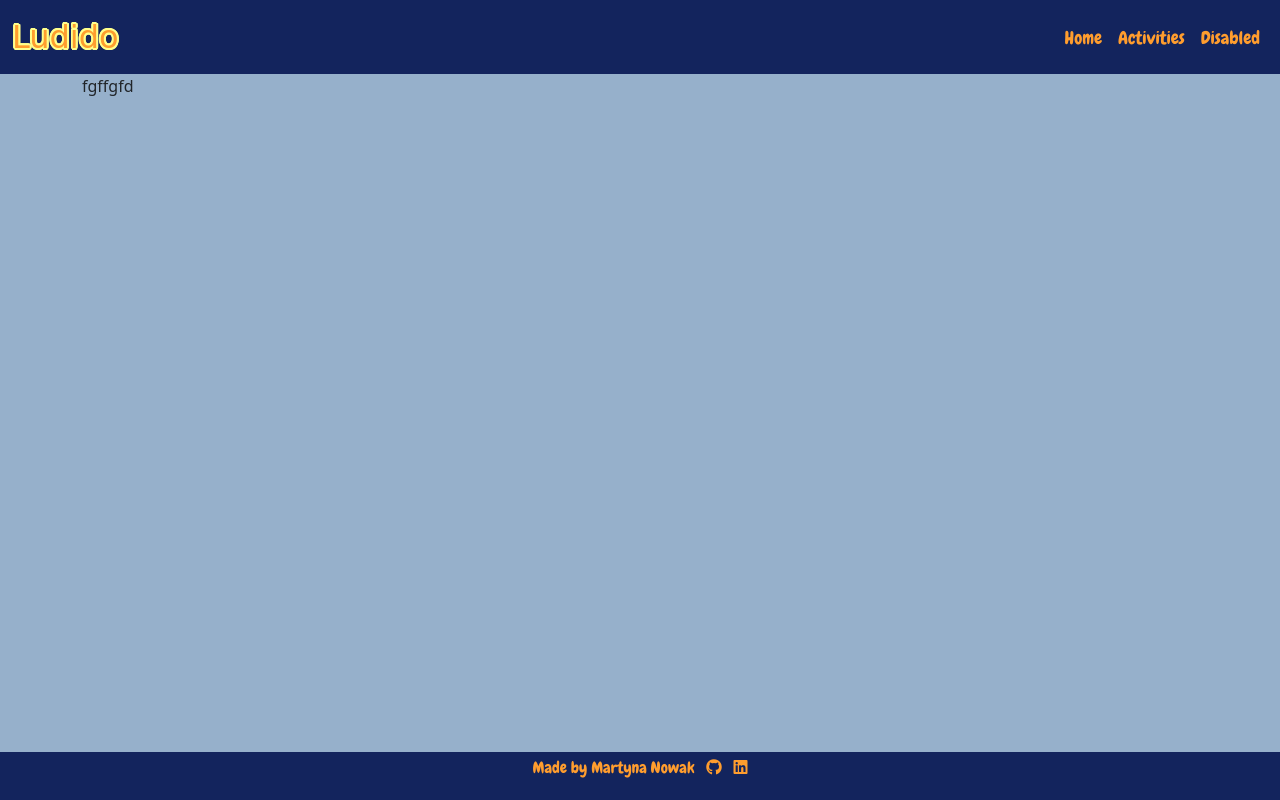
After one commit to mmnowak/mp2-ludido, a Flask app: template ludido/templates/activities.html in a window 1280 px wide. The commit adds this page. Run offline with Flask 2, Linux system fonts and the light colour scheme; the template is opened without the code that fills it, so the values that code supplies are empty; some web fonts are replaced.

Commit message:
create activities.html and index.html templates

```diff
--- a/ludido/__init__.py
+++ b/ludido/__init__.py
@@ -10,4 +10,4 @@ app.config["SQLALCHEMY_DATABASE_URI"] = os.environ.get("DB_URL")
 
 db = SQLAlchemy(app)
 
-from taskmanager import routes
+from ludido import routes
--- /dev/null
+++ b/ludido/templates/activities.html
@@ -0,0 +1,8 @@
+{% extends "base.html" %}
+{% block content %}
+
+<div class="">fgffgfd</div>
+
+
+
+{% endblock %}
--- a/ludido/templates/base.html
+++ b/ludido/templates/base.html
@@ -14,26 +14,26 @@
     <!-- FONT AWESOME -->
     <link rel="stylesheet" href="https://cdnjs.cloudflare.com/ajax/libs/font-awesome/6.4.2/css/all.min.css" integrity="sha512-z3gLpd7yknf1YoNbCzqRKc4qyor8gaKU1qmn+CShxbuBusANI9QpRohGBreCFkKxLhei6S9CQXFEbbKuqLg0DA==" crossorigin="anonymous" referrerpolicy="no-referrer" />
     <!-- FAVICON -->
-    <link rel="icon" type="image/png" sizes="32×32" href="/assets/images/favicon/favicon.ico">
+    <link rel="icon" type="image/png" sizes="32×32" href="{{ url_for('static', filename='assets/images/favicon/favicon.ico') }}">
     <!-- CSS -->
-    <link rel="stylesheet" href="/static/css/style.css" type="text/css">
+    <link rel="stylesheet" href="{{ url_for('static', filename='css/style.css') }}" type="text/css">
 </head>
 <body>
 
 <!-- Bootstrap Navbar-->
 <nav class="navbar navbar-expand-lg">
     <div class="container-fluid">
-      <a class="navbar-brand" href="#" id="logo">Ludido</a>
+      <a class="navbar-brand" href="{{ url_for('index') }}" id="logo">Ludido</a>
       <button class="navbar-toggler" type="button" data-bs-toggle="collapse" data-bs-target="#navbarToggler" aria-controls="navbarToggler" aria-expanded="false" aria-label="Toggle navigation">
         <span class="nav-toggler-icon"><i class="fa-solid fa-bars"></i></span>
       </button>
       <div class="collapse navbar-collapse text-center" id="navbarToggler">
         <ul class="navbar-nav ms-auto mb-2 mb-lg-0">
           <li class="nav-item">
-            <a class="nav-link" href="#">Home</a>
+            <a class="nav-link" href="{{ url_for('index') }}">Home</a>
           </li>
           <li class="nav-item">
-            <a class="nav-link" href="#">Link</a>
+            <a class="nav-link" href="{{ url_for('activities') }}">Activities</a>
           </li>
           <li class="nav-item">
             <a class="nav-link">Disabled</a>
```
Also changed, not shown: ludido/routes.py (+8 -0 lines), ludido/templates/index.html (added, +8 -0 lines), requirements.txt (+10 -1 lines), ludido/static/assets/images/favicon/favicon.ico (renamed from assets/images/favicon/favicon.ico), ludido/static/css/style.css (renamed from static/css/style.css), 1 other file.
